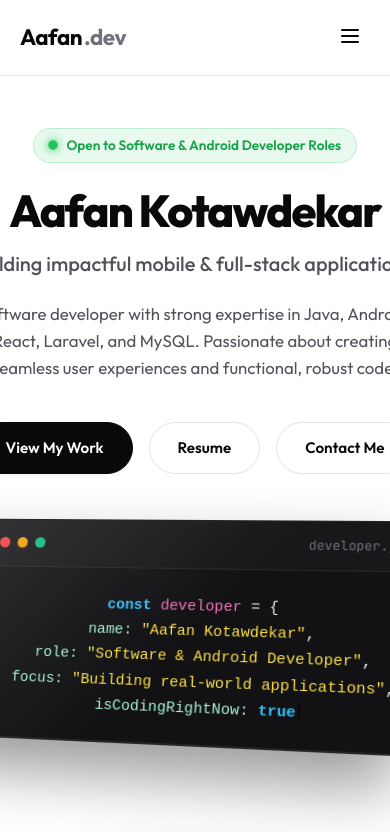
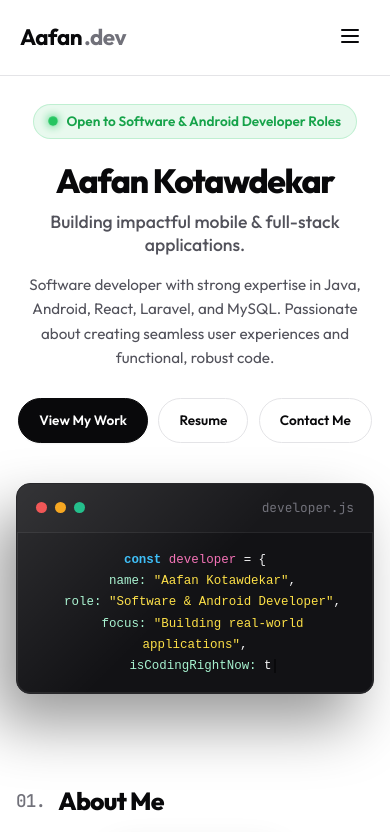
Before and after one commit to AafanKot/Aafan-portfolio, a website built with Vite: page index.html in a window 390 px wide. Shown: the top 832 px of the page. Built offline with nearby package versions, Linux system fonts and the light colour scheme.

Commit message:
fix: responsive mobile layout for hero section, scale down code terminal font, enable code line wrap, and format cta buttons

```diff
--- a/src/style.css
+++ b/src/style.css
@@ -1609,10 +1609,74 @@ section {
   .card-3d-right,
   .timeline-card-3d,
   .education-card-3d,
-  .about-3d-card {
+  .about-3d-card,
+  .hero-3d-wrapper {
     transform: none !important;
     width: 100%;
+    max-width: 100%;
     box-sizing: border-box;
+  }
+
+  /* Hero Section Mobile Formatting & Code Window Fix */
+  .hero-section {
+    grid-template-columns: 1fr;
+    text-align: center;
+    padding-top: 6.5rem;
+    padding-bottom: 2.5rem;
+    gap: 2rem;
+  }
+
+  .hero-content {
+    margin: 0 auto;
+    width: 100%;
+  }
+
+  .hero-title {
+    font-size: clamp(2.1rem, 7.5vw, 2.8rem);
+    word-break: break-word;
+  }
+
+  .hero-subtitle {
+    font-size: 1.1rem;
+    margin-top: 0.75rem;
+  }
+
+  .hero-desc {
+    font-size: 0.95rem;
+    margin-top: 1rem;
+  }
+
+  .hero-cta {
+    justify-content: center;
+    gap: 0.65rem;
+    margin-top: 1.75rem;
+  }
+
+  .hero-cta .btn {
+    padding: 0.65rem 1.25rem;
+    font-size: 0.85rem;
+  }
+
+  /* Code Window Flat & Responsive on Mobile */
+  .hero-visual {
+    width: 100%;
+    margin-top: 0.5rem;
+    perspective: none;
+  }
+
+  .code-window {
+    width: 100%;
+    border-radius: 14px;
+    box-sizing: border-box;
+  }
+
+  .code-window pre {
+    padding: 1rem 0.85rem;
+    font-size: 0.78rem;
+    line-height: 1.55;
+    white-space: pre-wrap;
+    word-break: break-word;
+    overflow-x: hidden;
   }
 
   /* Clean mobile headings without overflow lines */
```
